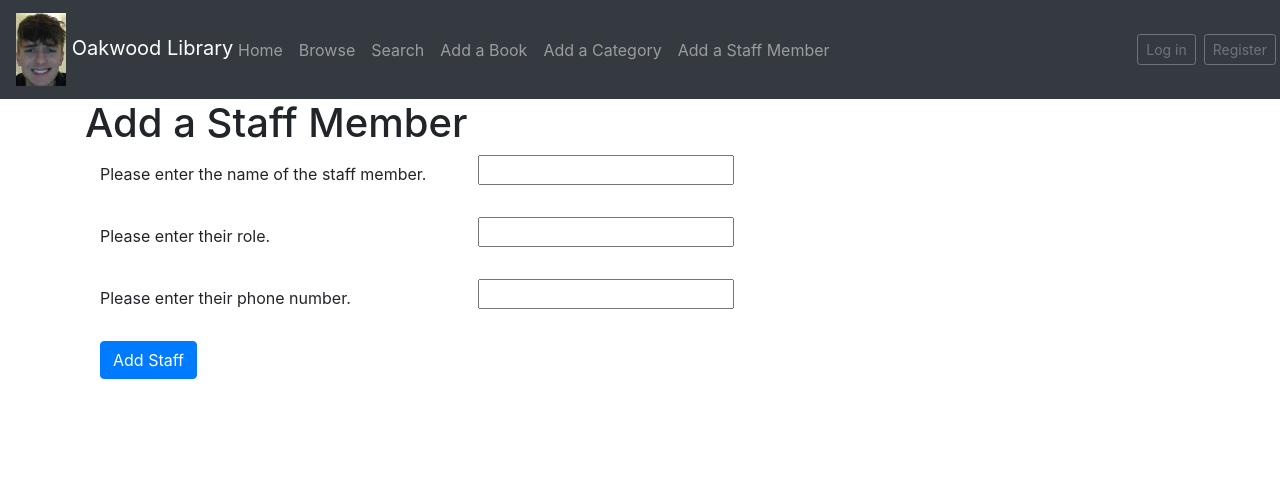
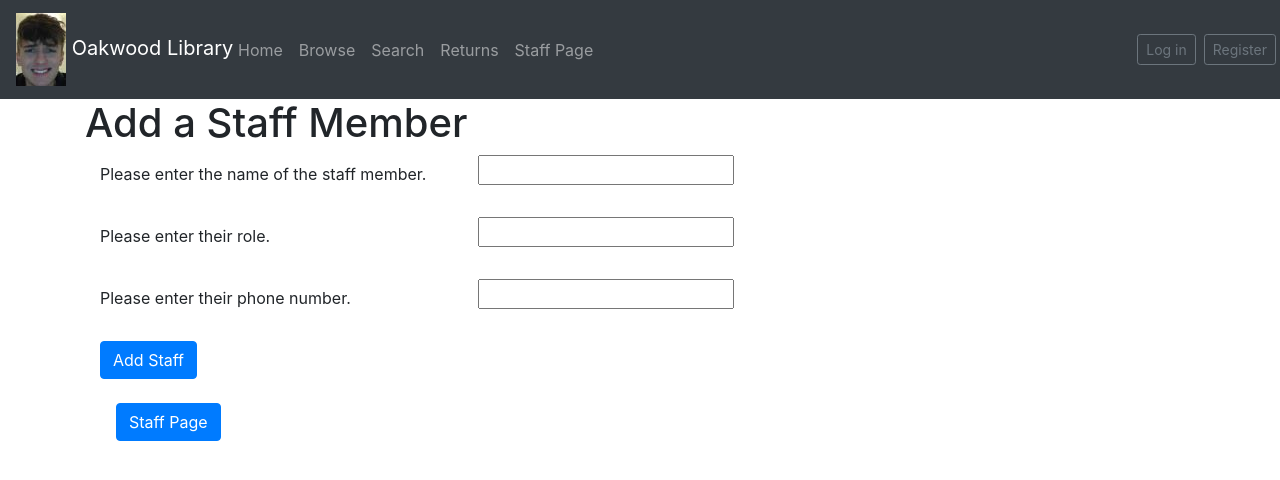
Before and after one commit to OwenShade/LMS, a Django app: page /LMS/add_staff/ in a window 1280 px wide. Shown: the top 480 px of the page. Run offline with Django 3.2, Linux system fonts and the light colour scheme; some libraries are stand-ins or nearby versions.

Commit message:
Added staff page and moved some functionality there as per design spec

```diff
--- a/LMS/urls.py
+++ b/LMS/urls.py
@@ -12,4 +12,6 @@ urlpatterns = [
     path('add_category/', views.add_category, name='add_category'),
     path('add_book/', views.add_book, name='add_book'),
     path('add_staff/', views.add_staff, name='add_staff'),
+    path('returns/', views.returns, name='returns'),
+    path('staff_page/', views.staff_page, name='staff_page')
 ]
--- a/LMS/views.py
+++ b/LMS/views.py
@@ -2,6 +2,7 @@ from django.shortcuts import render
 from django.http import HttpResponse
 from LMS.forms import CategoryForm, BookForm, StaffForm, UserForm
 from django.shortcuts import redirect
+from django.views.generic import ListView
 
 def home(request):
     return render(request, 'home.html')
@@ -94,3 +95,9 @@ def add_staff(request):
             print(form.errors)
 
     return render(request, 'add_staff.html', {'form': form})
+
+def returns(request):
+    return render(request, 'returns.html')
+
+def staff_page(request):
+    return render(request, 'staff_page.html')
--- a/templates/add_book.html
+++ b/templates/add_book.html
@@ -24,5 +24,11 @@
 
                 <input type="submit" name="submit" class="btn btn-primary" value="Create Book" />
             </form>
+            <br>
+            <form>
+                <div class="mb-3 ml-3 col">
+                    <button formaction="{% url 'LMS:staff_page' %}" class="btn btn-primary">Staff Page</button>
+                </div>
+            </form>
         </div>
 {% endblock %}
--- a/templates/add_staff.html
+++ b/templates/add_staff.html
@@ -23,5 +23,11 @@
         {% endfor %}
         <input type="submit" name="submit" class="btn btn-primary" value="Add Staff" />
     </form>
+    <br/>
+    <form>
+        <div class="mb-3 ml-3 col">
+            <button formaction="{% url 'LMS:staff_page' %}" class="btn btn-primary">Staff Page</button>
+        </div>
+    </form>
 </div>
 {% endblock %}
--- a/templates/base.html
+++ b/templates/base.html
@@ -34,13 +34,10 @@
                     <a class="nav-link" href="{% url 'LMS:search' %}">Search</a>
                 </li>
                 <li class="nav-item">
-                    <a class="nav-link" href="{% url 'LMS:add_book' %}">Add a Book</a>
+                    <a class="nav-link" href="{% url 'LMS:returns' %}">Returns</a>
                 </li>
                 <li class="nav-item">
-                    <a class="nav-link" href="{% url 'LMS:add_category' %}">Add a Category</a>
-                </li>
-                <li class="nav-item">
-                    <a class="nav-link" href="{% url 'LMS:add_staff' %}">Add a Staff Member</a>
+                    <a class="nav-link" href="{% url 'LMS:staff_page' %}">Staff Page</a>
                 </li>
             </ul>
             <div class="col-2 d-flex justify-content-end align-items-center">
--- a/templates/register.html
+++ b/templates/register.html
@@ -16,10 +16,7 @@ Thank you for registering!
 
     {% csrf_token %}
     {{ UserForm.as_p }}
-    {% for hidden in form.hidden_fields %}
-            {{ hidden }}
-        {% endfor %}
-        {% for field in form.visible_fields %}
+        {% for field in form%}
             <div class="form-group row">
                 <label for="id_{{field.name}}" class="col-form-label col">{{ field.help_text }}</label>
                 <div class="mb-3 ml-3 col">
```
Also changed, not shown: templates/add_category.html (+7 -0 lines), templates/returns.html (added, +10 -0 lines), templates/staff_page.html (added, +24 -0 lines).
